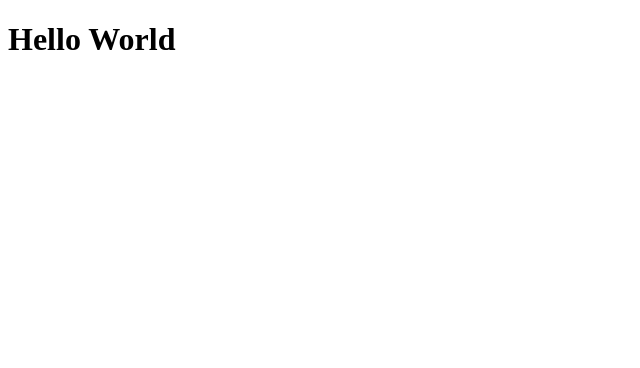
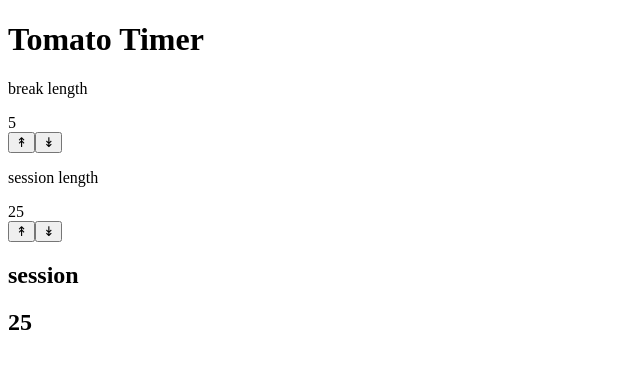
Before and after one commit to lacrivella/tomato-timer, a React app: page / in a window 1280 px wide. Shown: the top 368 px of the page, without its empty margins (0-640 px from the left). Built offline with nearby package versions, Linux system fonts and the light colour scheme.

Commit message:
hooking everything up to make tomato timer work

```diff
--- a/src/components/App.js
+++ b/src/components/App.js
@@ -1,5 +1,6 @@
 import React from 'react';
+import TomatoTimer from '../containers/TomatoTimer';
 
 export default function App() {
-  return <h1>Hello World</h1>;
+  return <TomatoTimer />;
 }
--- a/src/components/timer/SetTimer.js
+++ b/src/components/timer/SetTimer.js
@@ -4,11 +4,11 @@ import PropTypes from 'prop-types';
 function SetTimer({ type, addMinutes, subMinutes, minuteAmount }) {
   return (
     <section>
-      <p>{type} Length</p>
+      <p>{type} length</p>
       <div>
         <div>{minuteAmount}</div>
-        <button onClick={addMinutes}>↟</button>
-        <button onClick={subMinutes}>↡</button>
+        <button name={type} onClick={addMinutes}>↟</button>
+        <button name={type} onClick={subMinutes}>↡</button>
       </div>
     </section>
   );
@@ -16,7 +16,7 @@ function SetTimer({ type, addMinutes, subMinutes, minuteAmount }) {
 
 SetTimer.propTypes = {
   type: PropTypes.string.isRequired,
-  minuteAmount: PropTypes.string.isRequired,
+  minuteAmount: PropTypes.number.isRequired,
   addMinutes: PropTypes.func.isRequired,
   subMinutes: PropTypes.func.isRequired,
 };
--- a/src/components/timer/Timer.js
+++ b/src/components/timer/Timer.js
@@ -12,7 +12,7 @@ function Timer({ mode, time }) {
 
 Timer.propTypes = {
   mode: PropTypes.string.isRequired,
-  time: PropTypes.string.isRequired
+  time: PropTypes.number.isRequired
 };
 
 export default Timer;
--- /dev/null
+++ b/src/containers/TomatoTimer.js
@@ -0,0 +1,59 @@
+import React, { Component } from 'react';
+import Header from '../components/header/Header';
+import SetTimer from '../components/timer/SetTimer';
+import Timer from '../components/timer/Timer';
+// import Controls from '../components/controls'
+
+
+export default class TomatoTimer extends Component {
+  state = {
+    type: 'session',
+    break: 5,
+    session: 25,
+    minuteAmount: 5,
+    time: 0,
+    startOrStop: 'Start'
+  };
+
+  //functions needed for onclicks
+  //resetClick, startStopClick,
+  addMinutesHandle = ({ target }) => {
+    this.setState(state => {
+      return {
+        [target.name]: state[target.name] + 1,
+        time: state.time + 1
+      };
+    });
+  }
+
+  subMinutesHandle = ({ target }) => {
+    this.setState(state => {
+      return {
+        [target.name]: state[target.name] - 1,
+        time: state.time - 1,
+      };
+    });
+  }
+  render() {
+    return (
+      <>
+      <Header title="Tomato Timer" />
+      <SetTimer
+        type="break"
+        minuteAmount={this.state.break}
+        addMinutes={this.addMinutesHandle}
+        subMinutes={this.subMinutesHandle} />
+
+      <SetTimer
+        type="session"
+        minuteAmount={this.state.session}
+        addMinutes={this.addMinutesHandle}
+        subMinutes={this.subMinutesHandle} />
+
+        <Timer
+          time={this.state[this.state.type]}
+          mode={this.state.type} />
+    </>
+    );
+  }
+}
```
